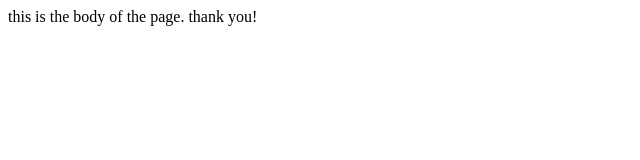
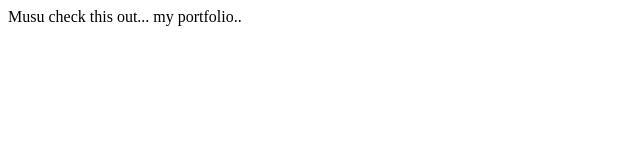
Before and after one commit to Nibas1Aka/Nibas1Aka.github.io, a plain HTML site: page index.html in a window 1280 px wide. Shown: the full height of the page, 0-640 px from the left. Drawn offline with Linux system fonts and the light colour scheme.

Commit message:
this is the chage one

```diff
--- a/index.html
+++ b/index.html
@@ -1,7 +1,11 @@
 <html>
-<head> <title> this is the title page </title>
+
+<head>
+ <title> this is the title page </title>
 </head>
+
 <body>
-this is the body of the page. thank you!
+Musu check this out... my portfolio..
 </body>
+
 </html>
```
